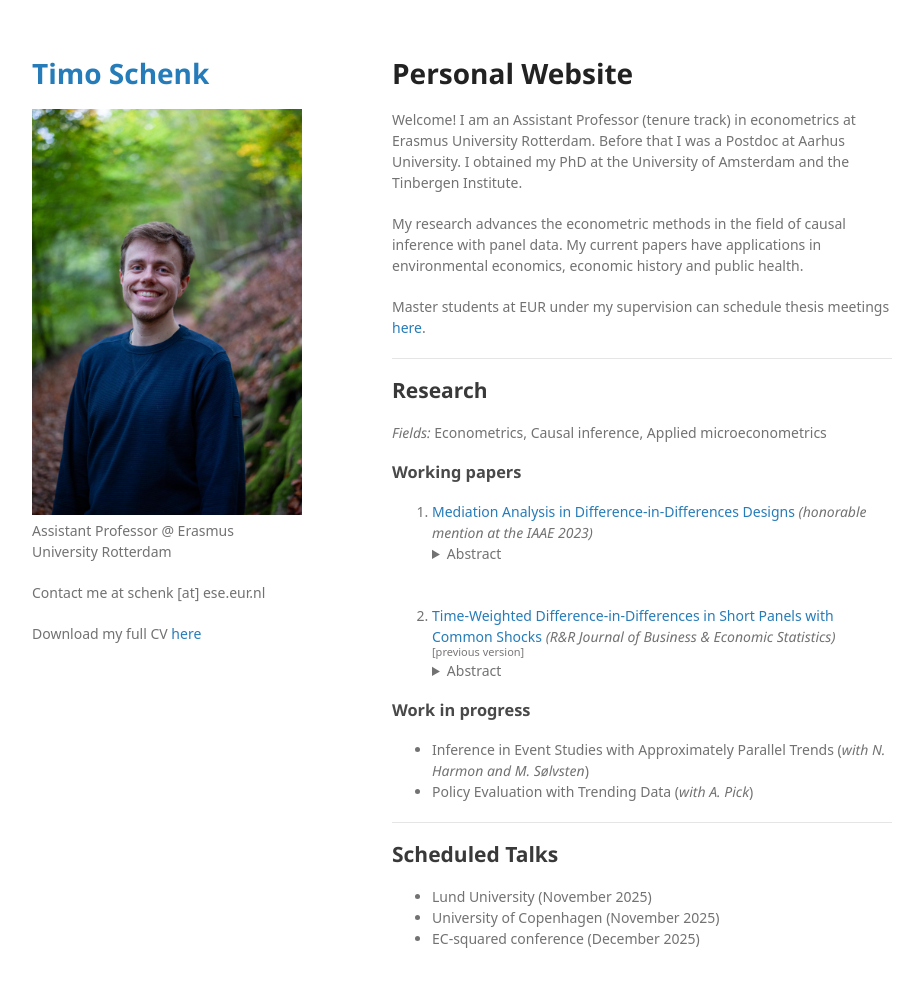
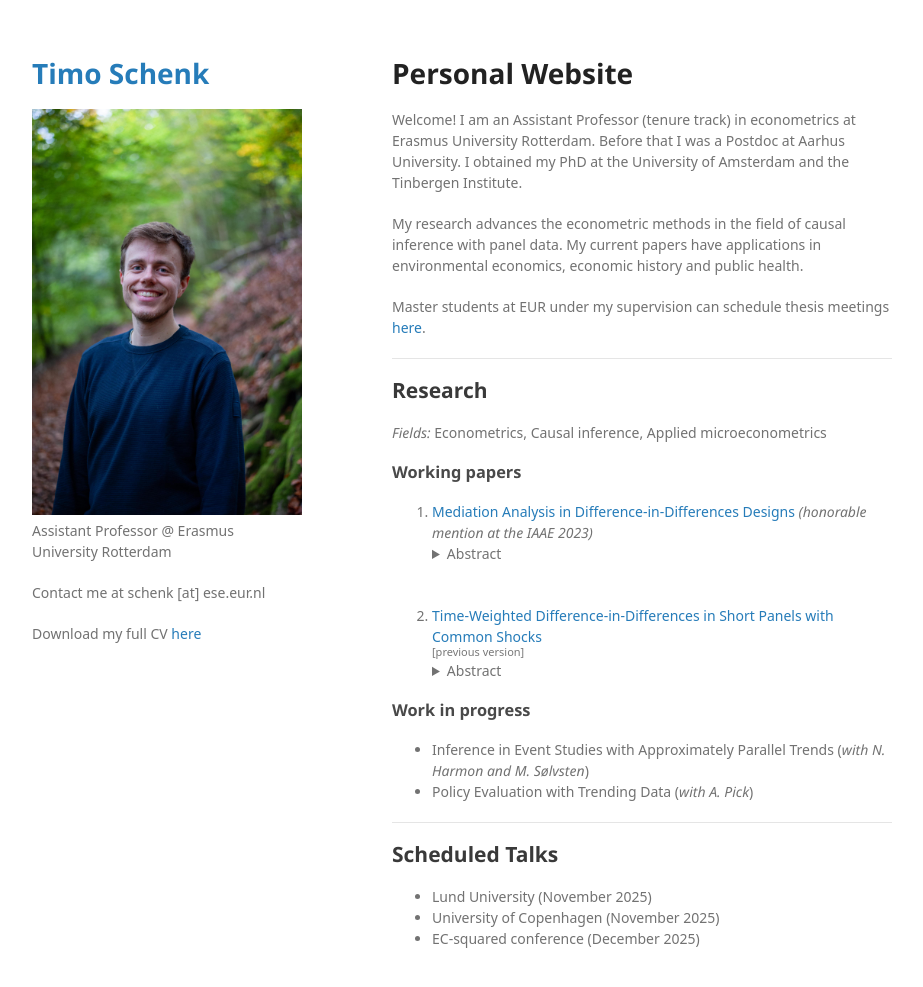
Before and after one commit to timoschenk/timoschenk.github.io, a Jekyll site: the page built from index.markdown, in a window 1280 px wide and 1019 px high. Shown: the top 987 px of the window, without its empty margins (178-1101 px from the left). Built offline with Jekyll 4.4.1, drawn with Linux system fonts in a browser that asks for light colours; some web fonts are replaced; a script that is not in the unit is left out.

Commit message:
updates 2026

```diff
--- a/index.markdown
+++ b/index.markdown
@@ -37,7 +37,7 @@ Master students at EUR under my supervision can schedule thesis meetings [here](
         </small>
     </details><br>
 
-2. [Time-Weighted Difference-in-Differences in Short Panels with Common Shocks](./assets/docs/twdid-v2-sep25.pdf){:target="_blank"} *(R&R Journal of Business & Economic Statistics)*
+2. [Time-Weighted Difference-in-Differences in Short Panels with Common Shocks](./assets/docs/twdid-v2-sep25.pdf){:target="_blank"}
     [<small>[previous version]</small>](https://papers.tinbergen.nl/23004.pdf){:target="_blank"}
     <details>
 	    <summary>Abstract</summary>
```
Also changed, not shown: 1 other file.
